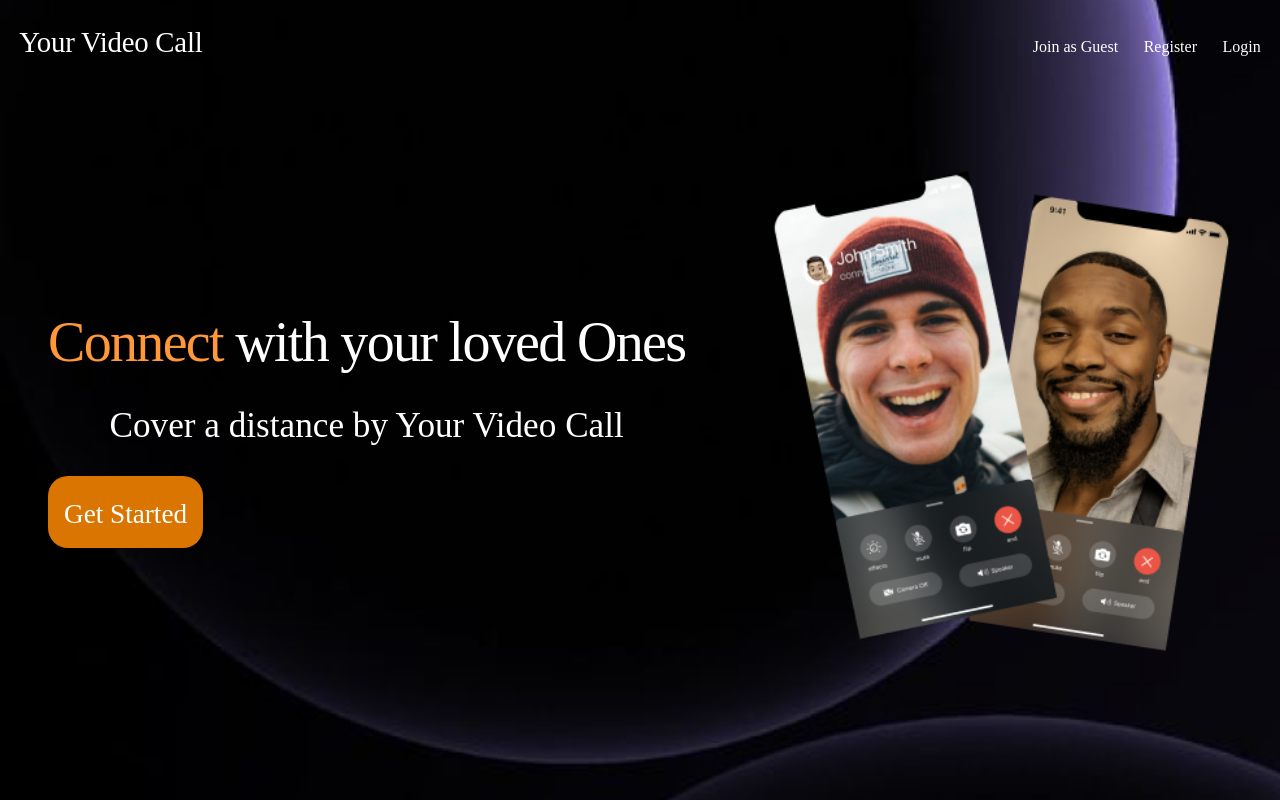
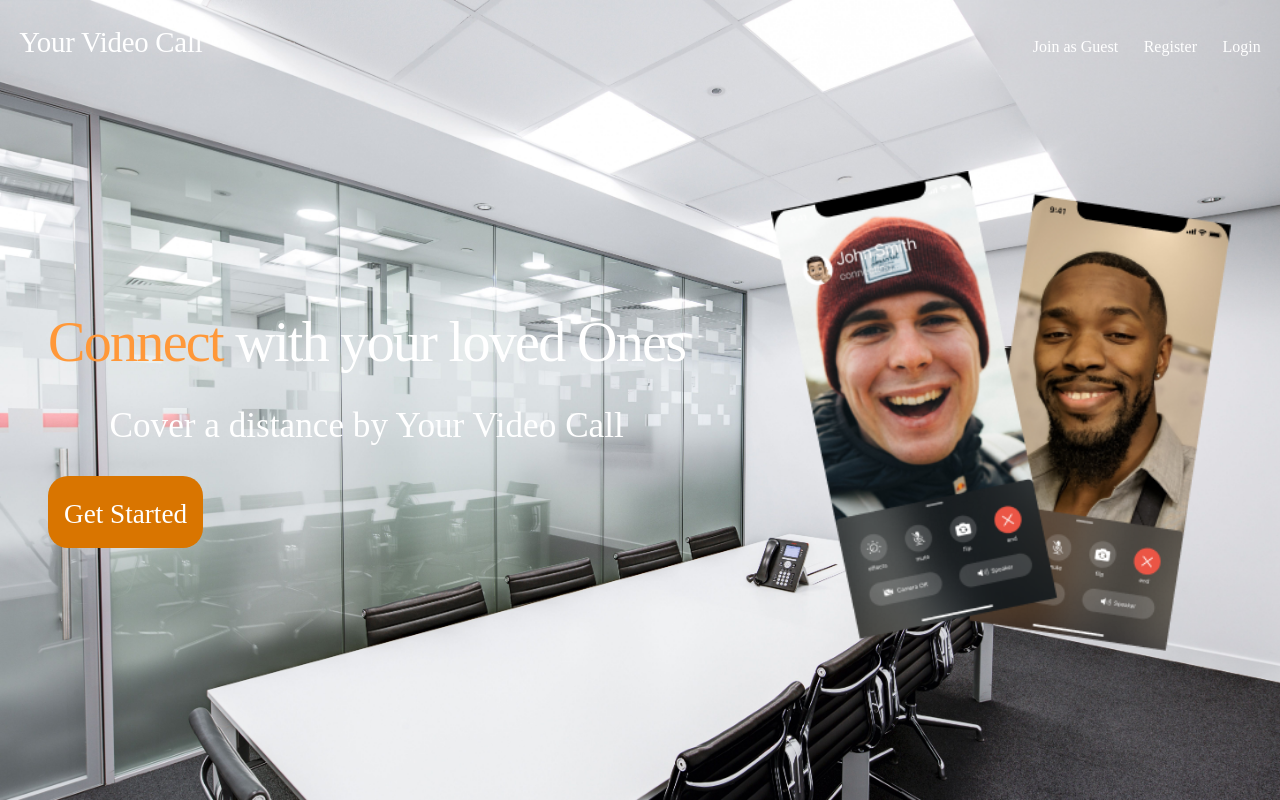
Before and after one commit to priyankashori/Video-Conferencing, a React (Vite) app in the folder frontend/: page / in a window 1280 px wide. Built offline with nearby package versions, Linux system fonts and the light colour scheme.

Commit message:
Change landing page background image

```diff
--- a/frontend/src/pages/landing.css
+++ b/frontend/src/pages/landing.css
@@ -1,7 +1,7 @@
 .landingPageContainer {
     width: 100vw;
     height: 100vh;
-    background: url("/background.png");
+    background: url("/pexels-pixabay-260689.jpg");
     background-repeat: no-repeat;
     background-size: cover;
     color: white;
```
